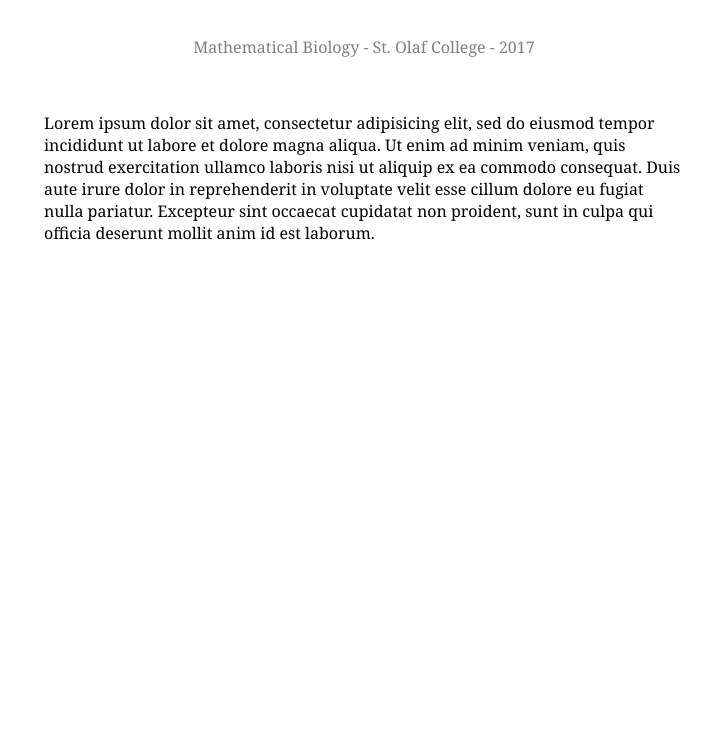
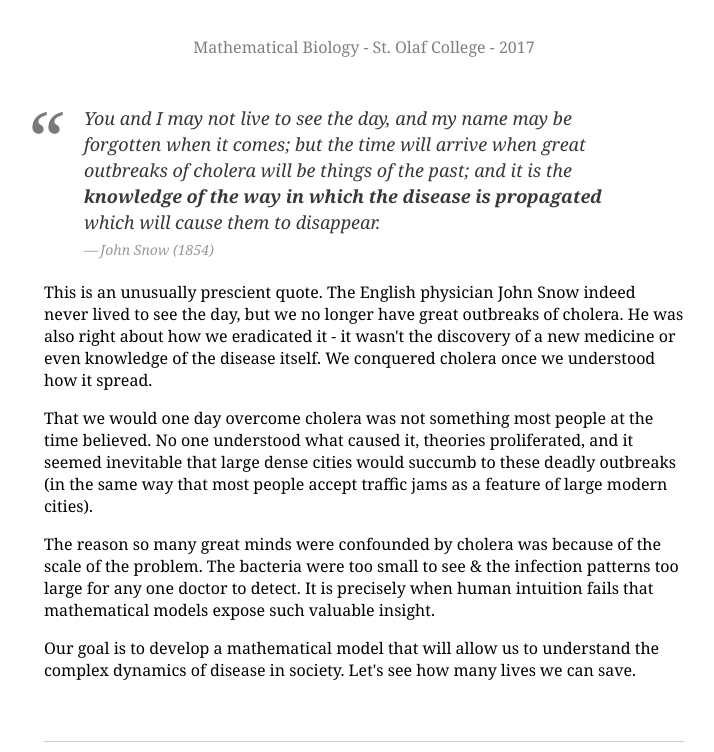
Before and after one commit to OmarShehata/ending-epidemics, a plain HTML site: page index.html in a window 1280 px wide. Shown: the part 200-952 px from the top of the page, without its empty margins (276-990 px from the left). Before the commit the page ends 800 px from the top, so only its background shows below. Drawn offline with Linux system fonts and the light colour scheme.

Commit message:
Intro paragraph draft

```diff
--- a/index.html
+++ b/index.html
@@ -10,12 +10,19 @@
 	<h1 class="centered-text title-bottom">With Maths!</h1>
 	<p class="centered-text faded-text"> Mathematical Biology - St. Olaf College - 2017</p>
 	</br>
-	<p>Lorem ipsum dolor sit amet, consectetur adipisicing elit, sed do eiusmod
-	tempor incididunt ut labore et dolore magna aliqua. Ut enim ad minim veniam,
-	quis nostrud exercitation ullamco laboris nisi ut aliquip ex ea commodo
-	consequat. Duis aute irure dolor in reprehenderit in voluptate velit esse
-	cillum dolore eu fugiat nulla pariatur. Excepteur sint occaecat cupidatat non
-	proident, sunt in culpa qui officia deserunt mollit anim id est laborum.</p>
+	<blockquote>You and I may not live to see the day, and my name may be forgotten when it comes; but the time will arrive when great outbreaks of cholera will be things of the past; and it is the <b>knowledge of the way in which the disease is propagated</b> which will cause them to disappear.<cite>John Snow (1854)</cite></blockquote>
+	<p>This is an unusually prescient quote. The English physician John Snow indeed never lived to see the day, but we no longer have great outbreaks of cholera. He was also right about how we eradicated it - it wasn't the discovery of a new medicine or even knowledge of the disease itself. We conquered cholera once we understood how it spread.</p>
+	<p>That we would one day overcome cholera was not something most people at the time believed. No one understood what caused it, theories proliferated, and it seemed inevitable that large dense cities would succumb to these deadly outbreaks (in the same way that most people accept traffic jams as a feature of large modern cities).</p>
+	<p>The reason so many great minds were confounded by cholera was because of the scale of the problem. The bacteria were too small to see & the infection patterns too large for any one doctor to detect. It is precisely when human intuition fails that mathematical models expose such valuable insight. </p>
+	<p>Our goal is to develop a mathematical model that will allow us to understand the complex dynamics of disease in society. Let's see how many lives we can save.</p>
+	<hr>
+	<p>[Explain the situation in London. No toilets. Lots of cesspools, terrible smells, cramped living conditions, poverty. The cholera hits. What do we do? The obvious culrprit is the miasma. In fact, let's verify this with some data]</p>
+	<p><i>[A table of data about incidences of Cholera with the factors of smell/miasma]</i></p>
+	<p>[If it seems like miasma really is the cause from just scanning this table, then you've reached the same conclusion as the department of health. Unfourtunately, this caused much death. Any reasonable person would have come to the same conclusion. There wasn't enough data.]</p>
+	<p>[Herein lies an important insight: these models are kind of useless without good data.]</p>
+
+	<p>[I want to start not with introducing SIR, but with the open question, how do we model the spread of a disease?]
+	</p>
 </div>
 </body>
 </html>
--- a/style.css
+++ b/style.css
@@ -27,7 +27,47 @@ body {
 	font-size:58px;
 	font-weight: 100;
 }
+.article h2 {
+	font-weight: 100;
+}
 
 .article p {
 
 }
+
+hr {
+	border:none;
+	border-bottom: 1px solid rgba(0, 0, 0, 0.2);
+	margin-top: 60px;
+	margin-bottom: 60px;
+}
+
+blockquote {
+	font-family: Georgia, serif;
+	font-size: 18px;
+	font-style: italic;
+	margin: 0.25em 0;
+	padding: 0.25em 40px;
+	line-height: 1.45;
+	position: relative;
+	color: #383838;
+}
+blockquote:before {
+	display: block;
+	content: "\201C";
+	font-size: 80px;
+	position: absolute;
+	left: -20px;
+	top: -20px;
+	color: #7a7a7a;
+}
+blockquote cite {
+	color: #999999;
+	font-size: 14px;
+	display: block;
+	margin-top: 5px;
+}
+
+blockquote cite:before {
+	content: "\2014 \2009";
+}
```
Also changed, not shown: draft1.html (added, +25 -0 lines).
